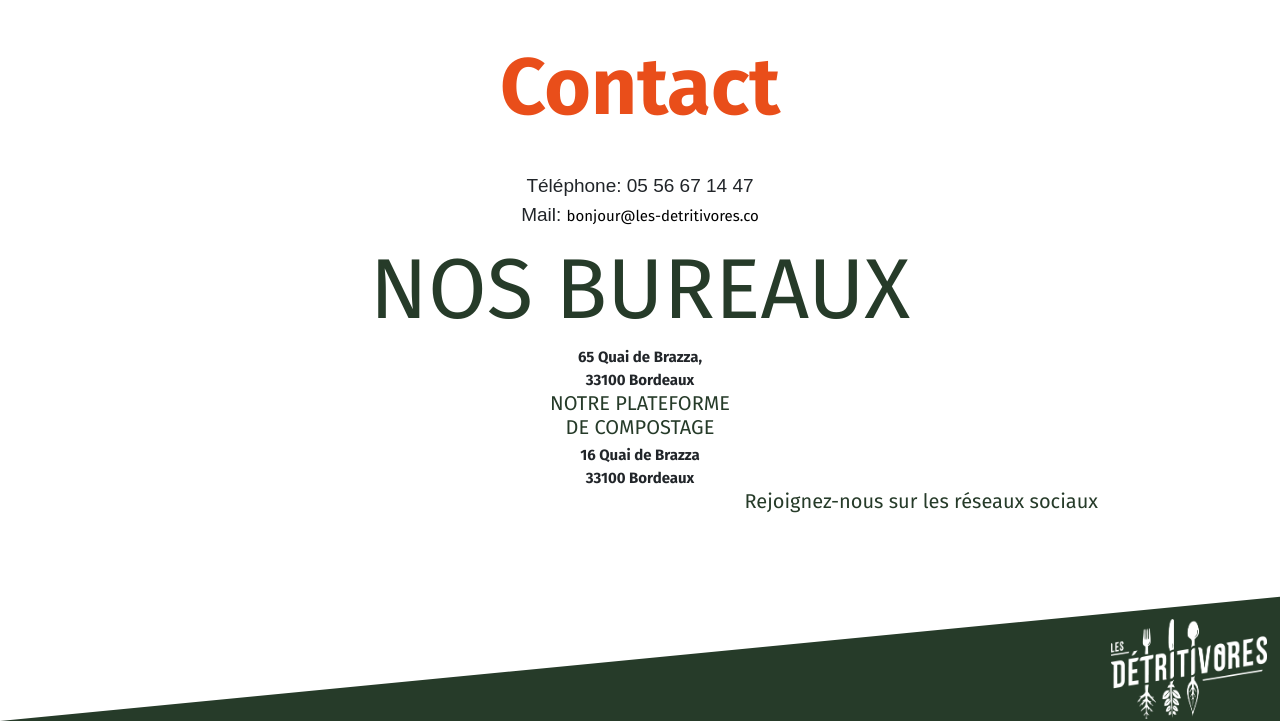
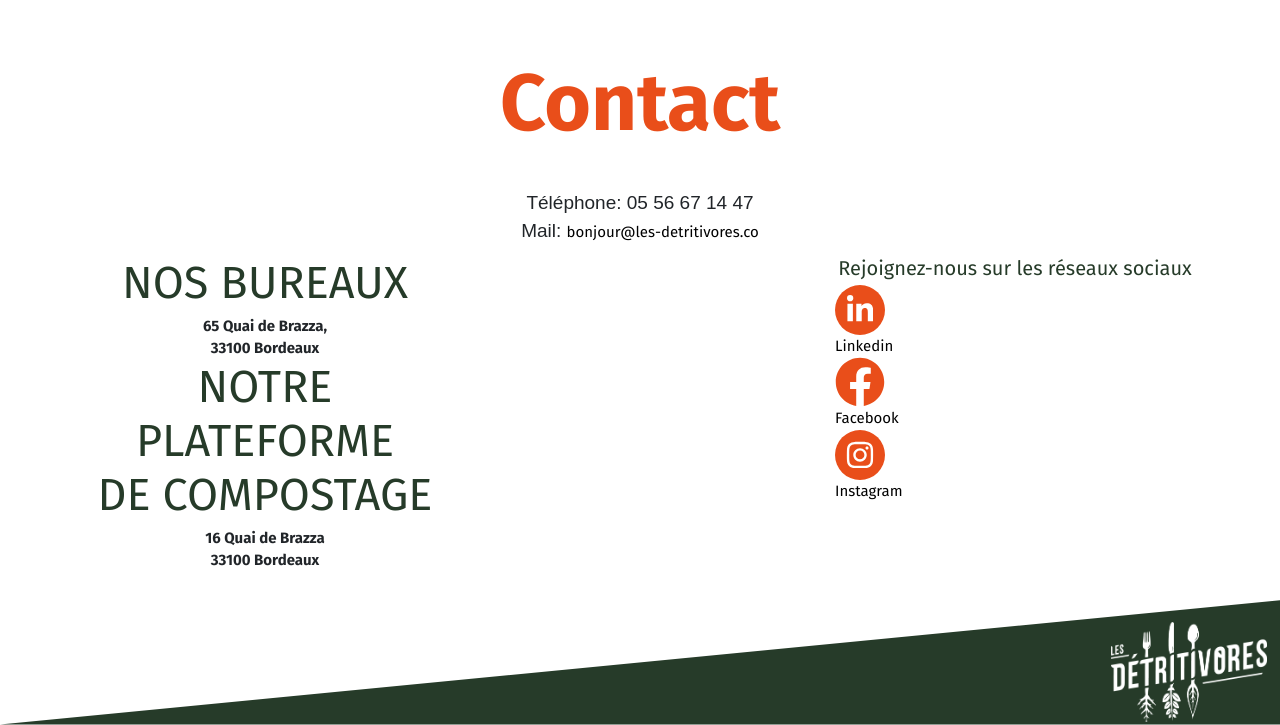
Before and after one commit to huynhdoo/les-detritivores, a Gatsby site: page /new in a window 1280 px wide. Shown: the part 2801-3526 px from the top of the page. Built offline with nearby package versions, Linux system fonts and the light colour scheme; Gatsby itself is replaced by a stand-in of ours; no server answers; a web font is replaced by a local one.

Commit message:
add social media + fix icon sizes

```diff
--- a/src/components/Icons.jsx
+++ b/src/components/Icons.jsx
@@ -139,8 +139,8 @@ const Icons = ({ icon }) => {
     case 'instagram':
       return (
         <svg
-          width="45"
-          height="45"
+          width="30"
+          height="30"
           aria-hidden="true"
           focusable="false"
           data-prefix="fab"
--- a/src/components/Test.jsx
+++ b/src/components/Test.jsx
@@ -156,6 +156,10 @@ function Test() {
                   En camions ou à vélos, nos
                   <br /> équipes passent régulièrement
                   <br /> collecter vos bacs de biodéchets
+                  <br />
+                  <a style={{ fontWeight: 'bold' }} href="http://">
+                    Lire Plus...
+                  </a>
                 </p>
               </p>
             </div>
@@ -171,6 +175,10 @@ function Test() {
                   Vous accompagner dans votre
                   <br /> démarche environnementale et
                   <br /> vous sensibiliser est notre priorité !
+                  <br />
+                  <a style={{ fontWeight: 'bold' }} href="http://">
+                    Lire Plus...
+                  </a>
                 </p>
               </p>
             </div>
@@ -187,6 +195,10 @@ function Test() {
                   <br /> solidaire: le compost que nous
                   <br /> vous proposons a décidément
                   <br /> tout pour plaire !
+                  <br />
+                  <a style={{ fontWeight: 'bold' }} href="http://">
+                    Lire Plus...
+                  </a>
                 </p>
               </p>
             </div>
@@ -222,14 +234,13 @@ function Test() {
               </div>
             </div>
             <div class="row">
-              <div className="contact">
               <div class="col">
                 <h2 className="green text-wrap size">NOS BUREAUX</h2>
                 <span className="bold smalltext">
                   65 Quai de Brazza,
                   <br /> 33100 Bordeaux
                 </span>
-                  <h2 className="green text-wrap">
+                <h2 className="green text-wrap size">
                   NOTRE PLATEFORME <br /> DE COMPOSTAGE
                 </h2>
                 <span className="bold smalltext">
@@ -237,11 +248,27 @@ function Test() {
                   <br /> 33100 Bordeaux
                 </span>
               </div>
-              </div>
               <div class="col"></div>
               <div class="col">
                 <h2 className="green text-wrap">Rejoignez-nous sur les réseaux sociaux</h2>
-                <div className="socialmedia"></div>
+                <div className="socialmedia">
+                  <div className="bg-orange p-ding">
+                    <Icons icon="linkedin" />
+                  </div>
+                  <a className="text-social" href="http://">
+                    Linkedin
+                  </a>
+                  <Icons icon="facebook" />{' '}
+                  <a className="text-social" href="http://">
+                    Facebook
+                  </a>
+                  <div className="bg-orange p-ding">
+                    <Icons icon="instagram" />
+                  </div>
+                  <a className="text-social" href="http://">
+                    Instagram
+                  </a>
+                </div>
               </div>
             </div>
           </div>
--- a/src/style/main.scss
+++ b/src/style/main.scss
@@ -152,7 +152,7 @@ a {
   transform: rotate(-5deg) scale(1) !important;
 }
 .size {
-  font-size: 8.5rem;
+  font-size: 4.5rem;
 }
 .sizes {
   margin-top: 4rem;
@@ -160,6 +160,13 @@ a {
 }
 .trust {
   margin-top: 4rem;
+}
+.p-ding {
+  padding: 10px;
+  border-radius: 50px;
+}
+.text-social {
+  display: inline-flex;
 }
 .collect {
   display: grid;
```
Lines whose indentation alone changed are shown as unchanged.
